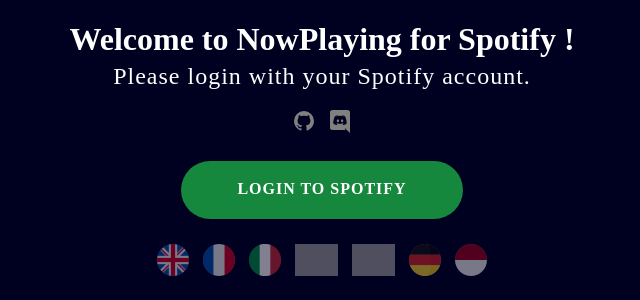
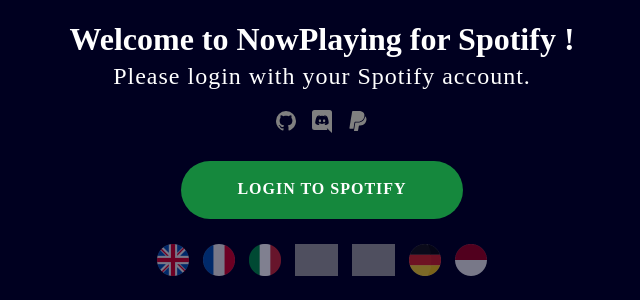
Before and after one commit to busybox11/NowPlaying-for-Spotify, a PHP site: page / in a window 1280 px wide. Shown: the part 282-582 px from the top of the page, without its empty margins (318-958 px from the left). Run offline with PHP 8.4, Linux system fonts and the light colour scheme; some web fonts are replaced; grey boxes are pictures that could not be loaded.

Commit message:
Add paypal to index

```diff
--- a/index.php
+++ b/index.php
@@ -168,6 +168,7 @@ if(isset($_GET['lang'])){
 				<div id="links_icons_div">
 					<a href="https://github.com/busybox11/NowPlaying-for-Spotify"><svg xmlns="http://www.w3.org/2000/svg" xmlns:xlink="http://www.w3.org/1999/xlink" version="1.1" width="24" height="24" viewBox="0 0 24 24" class="links_icons"><path d="M12,2A10,10 0 0,0 2,12C2,16.42 4.87,20.17 8.84,21.5C9.34,21.58 9.5,21.27 9.5,21C9.5,20.77 9.5,20.14 9.5,19.31C6.73,19.91 6.14,17.97 6.14,17.97C5.68,16.81 5.03,16.5 5.03,16.5C4.12,15.88 5.1,15.9 5.1,15.9C6.1,15.97 6.63,16.93 6.63,16.93C7.5,18.45 8.97,18 9.54,17.76C9.63,17.11 9.89,16.67 10.17,16.42C7.95,16.17 5.62,15.31 5.62,11.5C5.62,10.39 6,9.5 6.65,8.79C6.55,8.54 6.2,7.5 6.75,6.15C6.75,6.15 7.59,5.88 9.5,7.17C10.29,6.95 11.15,6.84 12,6.84C12.85,6.84 13.71,6.95 14.5,7.17C16.41,5.88 17.25,6.15 17.25,6.15C17.8,7.5 17.45,8.54 17.35,8.79C18,9.5 18.38,10.39 18.38,11.5C18.38,15.32 16.04,16.16 13.81,16.41C14.17,16.72 14.5,17.33 14.5,18.26C14.5,19.6 14.5,20.68 14.5,21C14.5,21.27 14.66,21.59 15.17,21.5C19.14,20.16 22,16.42 22,12A10,10 0 0,0 12,2Z" /></svg></a>
 					<a href="https://discord.gg/DMmk8Sc"><svg xmlns="http://www.w3.org/2000/svg" xmlns:xlink="http://www.w3.org/1999/xlink" version="1.1" width="24" height="24" viewBox="0 0 24 24" class="links_icons"><path d="M22,24L16.75,19L17.38,21H4.5A2.5,2.5 0 0,1 2,18.5V3.5A2.5,2.5 0 0,1 4.5,1H19.5A2.5,2.5 0 0,1 22,3.5V24M12,6.8C9.32,6.8 7.44,7.95 7.44,7.95C8.47,7.03 10.27,6.5 10.27,6.5L10.1,6.33C8.41,6.36 6.88,7.53 6.88,7.53C5.16,11.12 5.27,14.22 5.27,14.22C6.67,16.03 8.75,15.9 8.75,15.9L9.46,15C8.21,14.73 7.42,13.62 7.42,13.62C7.42,13.62 9.3,14.9 12,14.9C14.7,14.9 16.58,13.62 16.58,13.62C16.58,13.62 15.79,14.73 14.54,15L15.25,15.9C15.25,15.9 17.33,16.03 18.73,14.22C18.73,14.22 18.84,11.12 17.12,7.53C17.12,7.53 15.59,6.36 13.9,6.33L13.73,6.5C13.73,6.5 15.53,7.03 16.56,7.95C16.56,7.95 14.68,6.8 12,6.8M9.93,10.59C10.58,10.59 11.11,11.16 11.1,11.86C11.1,12.55 10.58,13.13 9.93,13.13C9.29,13.13 8.77,12.55 8.77,11.86C8.77,11.16 9.28,10.59 9.93,10.59M14.1,10.59C14.75,10.59 15.27,11.16 15.27,11.86C15.27,12.55 14.75,13.13 14.1,13.13C13.46,13.13 12.94,12.55 12.94,11.86C12.94,11.16 13.45,10.59 14.1,10.59Z" /></svg></a>
+					<a href="https://paypal.me/busybox11"><svg xmlns="http://www.w3.org/2000/svg" xmlns:xlink="http://www.w3.org/1999/xlink" width="24" height="24" viewBox="0 0 24 24" class="links_icons"><path d="M8.32 21.97a.546.546 0 0 1-.26-.32c-.03-.15-.06.11.6-4.09c.6-3.8.59-3.74.67-3.85c.13-.17.11-.17 1.61-.18c1.32-.03 1.6-.03 2.19-.12c3.25-.45 5.26-2.36 5.96-5.66c.04-.22.08-.41.09-.41c0-.01.07.04.15.1c1.03.78 1.38 2.22.99 4.14c-.46 2.29-1.68 3.81-3.58 4.46c-.81.28-1.49.39-2.69.42c-.8.04-.82.04-1.05.19c-.17.17-.16.14-.55 2.55c-.27 1.7-.37 2.25-.41 2.35c-.07.16-.21.3-.37.38l-.11.07H10c-1.29 0-1.62 0-1.68-.03m-4.5-2.23c-.19-.1-.32-.27-.32-.47C3.5 19 6.11 2.68 6.18 2.5c.09-.18.32-.37.5-.44L6.83 2h3.53c3.91 0 3.76 0 4.64.2c2.62.55 3.82 2.3 3.37 4.93c-.5 2.93-1.98 4.67-4.5 5.3c-.87.21-1.48.27-3.14.27c-1.31 0-1.41.01-1.67.15c-.26.15-.47.42-.56.75c-.04.07-.27 1.47-.53 3.1a241.3 241.3 0 0 0-.47 3.02l-.03.06H5.69c-1.58 0-1.8 0-1.87-.04z"></path></svg></a>
 				</div>
 			</div>
 			<a href="login.php" class="spotify_btn" id="login_btn"><?=IndexConnection;?></a>
```
